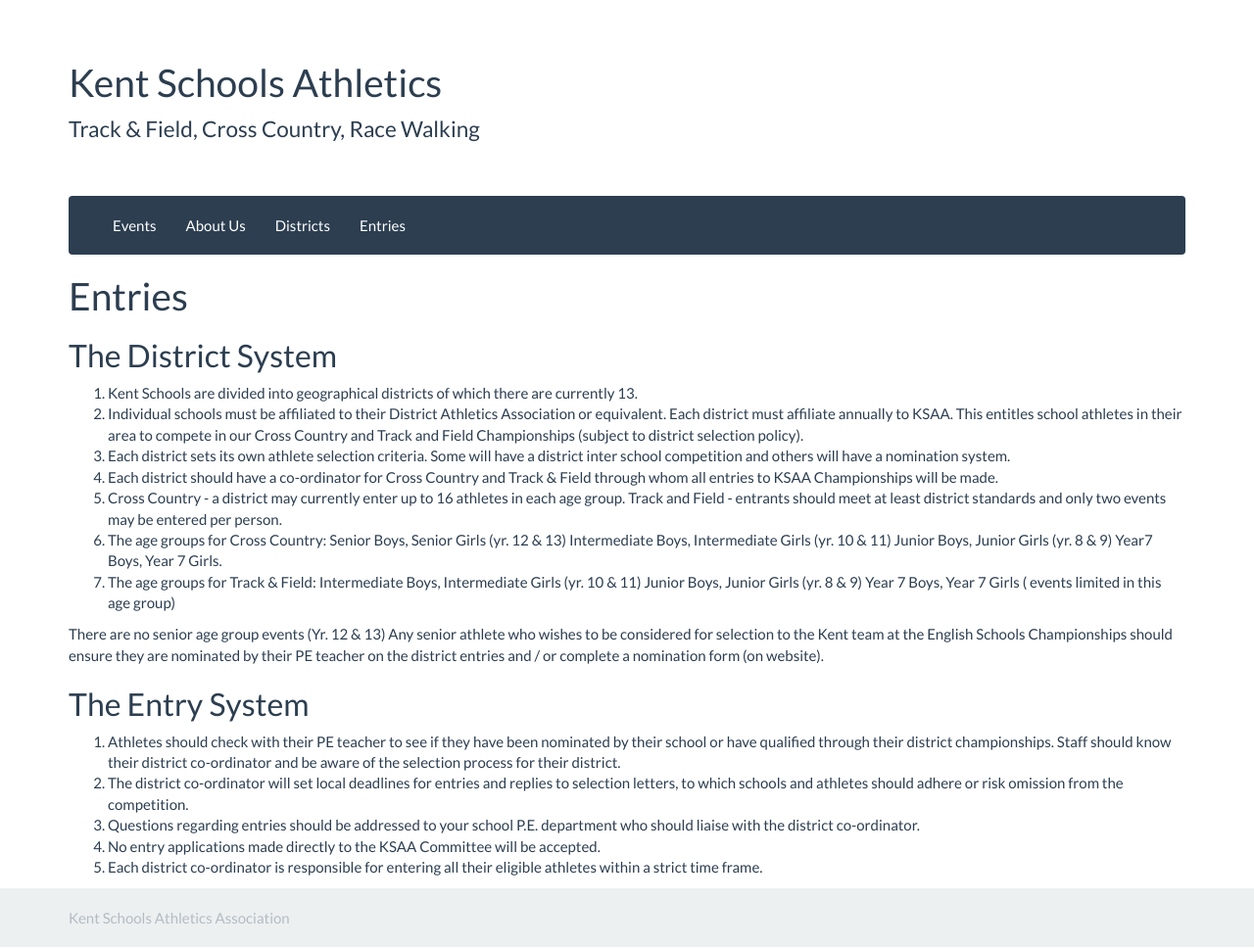
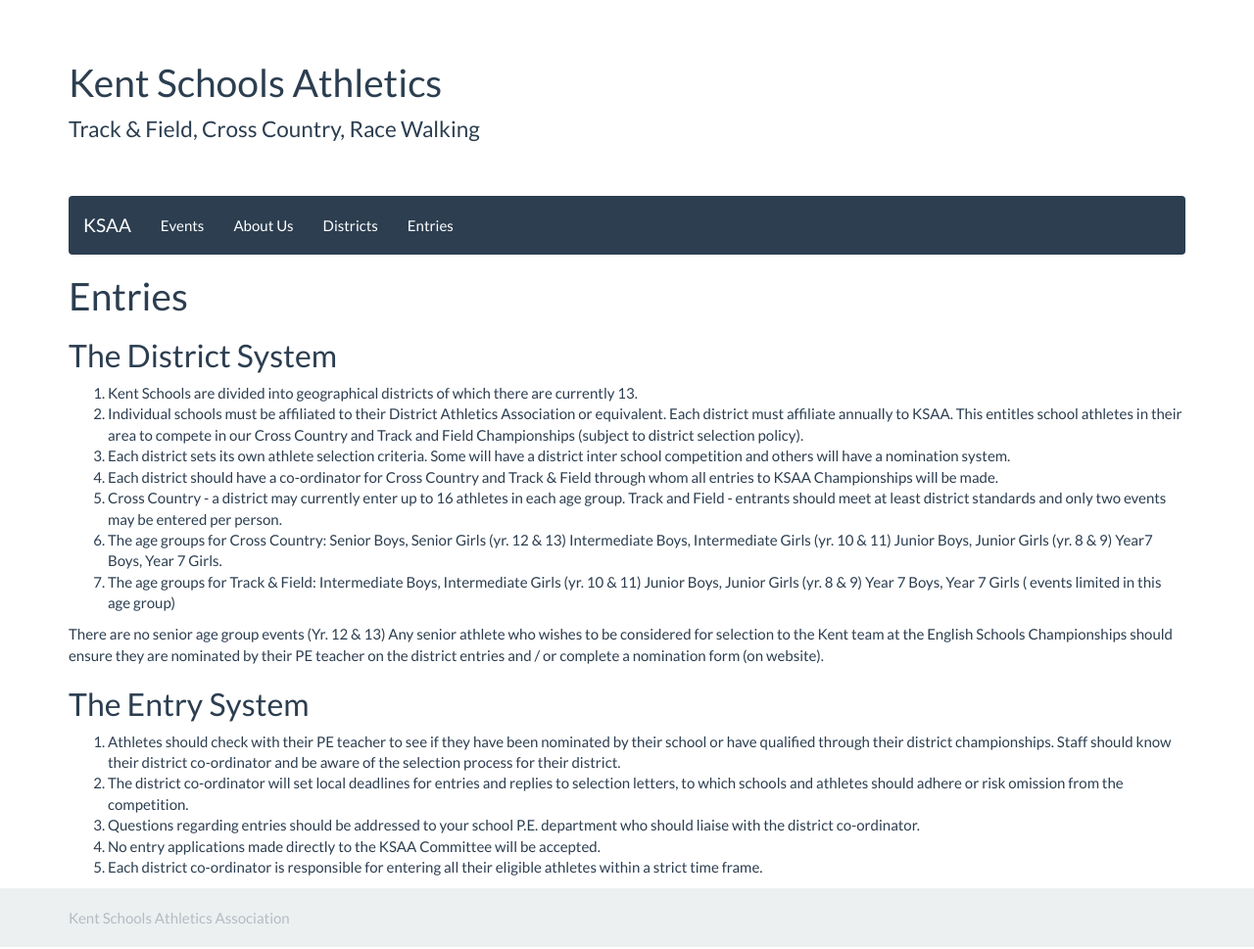
Before and after one commit to chrisnewark/chrisnewark.github.io, a Jekyll site: the page built from entries/index.md, in a window 1280 px wide. Shown: the whole page at 98% size. Built offline with Jekyll 4.4.1, drawn with Linux system fonts in a browser that asks for light colours.

Commit message:
Fixed responsive nav

```diff
--- a/_includes/navigation.html
+++ b/_includes/navigation.html
@@ -1,5 +1,15 @@
 <nav class="navbar navbar-default">
     <div class="container-fluid">
+        <div class="navbar-header">
+            <button type="button" class="navbar-toggle collapsed" data-toggle="collapse" data-target="#bs-example-navbar-collapse-1" aria-expanded="false">
+                <span class="sr-only">Toggle navigation</span>
+                <span class="icon-bar"></span>
+                <span class="icon-bar"></span>
+                <span class="icon-bar"></span>
+            </button>
+            <a class="navbar-brand" href="/">KSAA</a>
+        </div>
+
         <div class="collapse navbar-collapse" id="bs-example-navbar-collapse-1">
             <ul class="nav navbar-nav">
                 {% assign pages = site.pages | sort:"navigation-position"  %}
```
